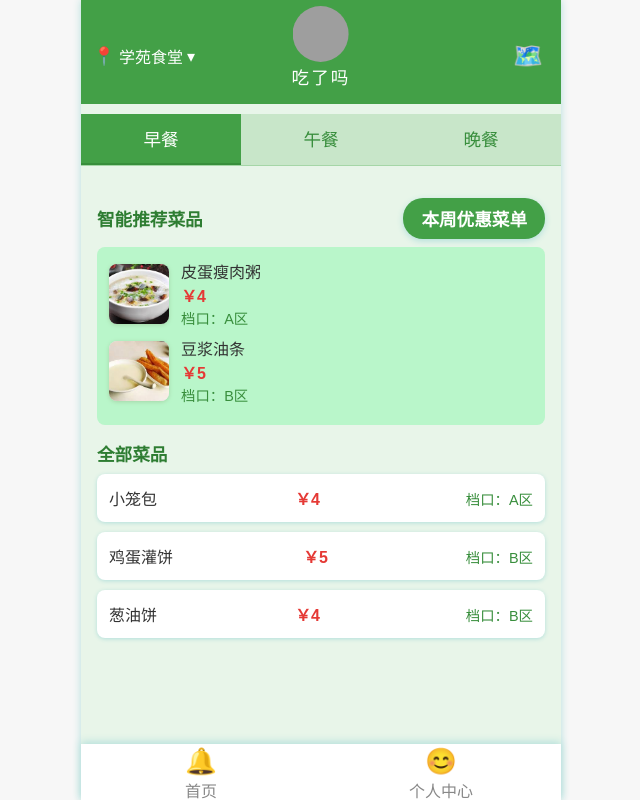
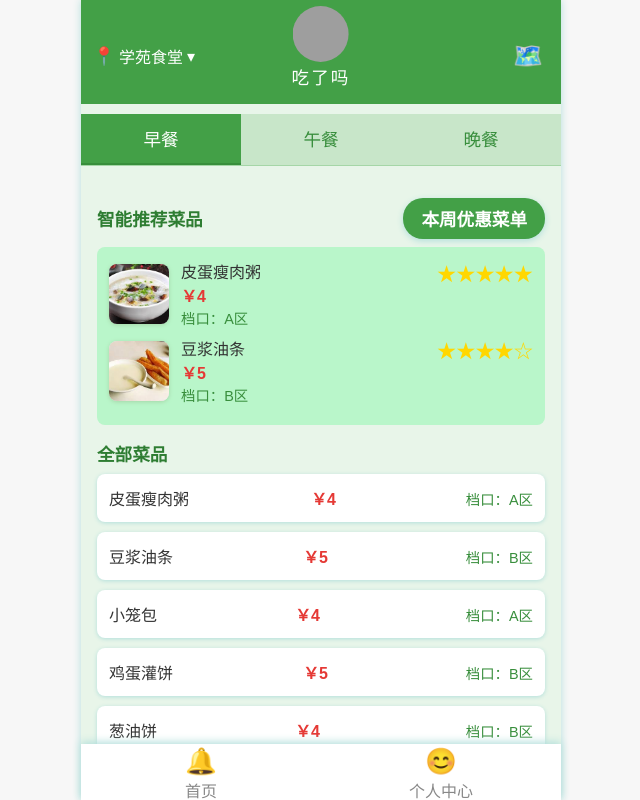
Before and after one commit to YS0317/EAT_BJTU, a plain HTML site: page index.html in a window 1280 px wide. Shown: the whole page, without its empty margins (319-959 px from the left). Drawn offline with Linux system fonts and the light colour scheme; grey boxes are pictures that could not be loaded; a web font is replaced by a local one.

Commit message:
Update index.html

```diff
--- a/index.html
+++ b/index.html
@@ -170,6 +170,14 @@
     }
     .recommend-info {
       flex: 1;
+      display: flex;
+      flex-direction: column;
+    }
+    .recommend-stars {
+      margin-left: 12px;
+      font-size: 1.2em;
+      color: #FFD700;
+      align-self: flex-start;
     }
     .recommend-info .price {
       color: #e53935;
@@ -522,6 +530,7 @@
             <div class="price">￥4</div>
             <div class="location">档口：A区</div>
           </div>
+          <span class="recommend-stars">★★★★★</span>
         </div>
         <div class="recommend-item">
           <img src="豆浆油条.jfif" alt="豆浆油条">
@@ -530,6 +539,7 @@
             <div class="price">￥5</div>
             <div class="location">档口：B区</div>
           </div>
+          <span class="recommend-stars">★★★★☆</span>
         </div>
       </div>
       <div class="section-title">全部菜品</div>
@@ -553,6 +563,7 @@
             <div class="price">￥12</div>
             <div class="location">档口：D区</div>
           </div>
+          <span class="recommend-stars">★★★★★</span>
         </div>
         <div class="recommend-item">
           <img src="鱼香肉丝.jfif" alt="鱼香肉丝">
@@ -561,6 +572,7 @@
             <div class="price">￥15</div>
             <div class="location">档口：E区</div>
           </div>
+          <span class="recommend-stars">★★★★☆</span>
         </div>
       </div>
       <div class="section-title">全部菜品</div>
@@ -584,6 +596,7 @@
             <div class="price">￥16.8</div>
             <div class="location">档口：G区</div>
           </div>
+          <span class="recommend-stars">★★★★★</span>
         </div>
         <div class="recommend-item">
           <img src="清炒时蔬.jfif" alt="清炒时蔬">
@@ -592,6 +605,7 @@
             <div class="price">￥7</div>
             <div class="location">档口：H区</div>
           </div>
+          <span class="recommend-stars">★★★★☆</span>
         </div>
       </div>
       <div class="section-title">全部菜品</div>
@@ -666,8 +680,8 @@
       "学苑食堂": {
         breakfast: {
           recommend: [
-            { name: "皮蛋瘦肉粥", img: "皮蛋瘦肉粥.jfif", price: 4, location: "A区" },
-            { name: "豆浆油条", img: "豆浆油条.jfif", price: 5, location: "B区" }
+            { name: "皮蛋瘦肉粥", img: "皮蛋瘦肉粥.jfif", price: 4, location: "A区", star: 5 },
+            { name: "豆浆油条", img: "豆浆油条.jfif", price: 5, location: "B区", star: 4 }
           ],
           all: [
             { name: "小笼包", price: 4, location: "A区" },
@@ -677,8 +691,8 @@
         },
         lunch: {
           recommend: [
-            { name: "宫保鸡丁", img: "宫保鸡丁.jfif", price: 12, location: "D区" },
-            { name: "鱼香肉丝盖饭", img: "鱼香肉丝.jfif", price: 15, location: "E区" }
+            { name: "宫保鸡丁", img: "宫保鸡丁.jfif", price: 12, location: "D区", star: 5 },
+            { name: "鱼香肉丝盖饭", img: "鱼香肉丝.jfif", price: 15, location: "E区", star: 4 }
           ],
           all: [
             { name: "红烧排骨", price: 12, location: "D区" },
@@ -688,8 +702,8 @@
         },
         dinner: {
           recommend: [
-            { name: "番茄牛腩", img: "番茄牛腩.jpg", price: 16.8, location: "G区" },
-            { name: "清炒时蔬", img: "清炒时蔬.jfif", price: 7, location: "H区" }
+            { name: "番茄牛腩", img: "番茄牛腩.jpg", price: 16.8, location: "G区", star: 5 },
+            { name: "清炒时蔬", img: "清炒时蔬.jfif", price: 7, location: "H区", star: 4 }
           ],
           all: [
             { name: "麻婆豆腐", price: 7, location: "G区" },
@@ -701,8 +715,8 @@
       "明湖餐厅": {
         breakfast: {
           recommend: [
-            { name: "牛奶燕麦粥", img: "牛奶燕麦粥.jfif", price: 6, location: "A区" },
-            { name: "煎饺", img: "煎饺.jfif", price: 5, location: "B区" }
+            { name: "牛奶燕麦粥", img: "牛奶燕麦粥.jfif", price: 6, location: "A区", star: 5 },
+            { name: "煎饺", img: "煎饺.jfif", price: 5, location: "B区", star: 4 }
           ],
           all: [
             { name: "豆沙包", price: 3, location: "A区" },
@@ -712,8 +726,8 @@
         },
         lunch: {
           recommend: [
-            { name: "明湖烤鸭", img: "明湖烤鸭.jfif", price: 23.5, location: "D区" },
-            { name: "糖醋里脊", img: "糖醋里脊.jpg", price: 14, location: "E区" }
+            { name: "明湖烤鸭", img: "明湖烤鸭.jfif", price: 23.5, location: "D区", star: 5 },
+            { name: "糖醋里脊", img: "糖醋里脊.jpg", price: 14, location: "E区", star: 4 }
           ],
           all: [
             { name: "鱼香茄子", price: 8, location: "D区" },
@@ -723,8 +737,8 @@
         },
         dinner: {
           recommend: [
-            { name: "明湖烤鸭", img: "明湖烤鸭.jfif", price: 23.5, location: "D区" },
-            { name: "烤鸡腿", img: "烤鸡腿.jfif", price: 12, location: "G区" },
+            { name: "明湖烤鸭", img: "明湖烤鸭.jfif", price: 23.5, location: "D区", star: 5 },
+            { name: "烤鸡腿", img: "烤鸡腿.jfif", price: 12, location: "G区", star: 4 },
           ],
           all: [
             { name: "红烧豆腐", price: 7, location: "G区" },
@@ -767,12 +781,20 @@
               <div class="price">￥${item.price}</div>
               <div class="location">档口：${item.location}</div>
             </div>
+            <span class="recommend-stars">${item.star === 5 ? '★★★★★' : '★★★★☆'}</span>
           </div>
         `;
       });
-      // 全部菜品
+      // 全部菜品（推荐+全部，去重）
+      const allDishesMap = {};
+      meal.recommend.forEach(item => {
+        allDishesMap[item.name] = item;
+      });
+      meal.all.forEach(item => {
+        allDishesMap[item.name] = item;
+      });
       let allHtml = '';
-      meal.all.forEach(item => {
+      Object.values(allDishesMap).forEach(item => {
         allHtml += `<li class="dish-item">${item.name} <span class="price">￥${item.price}</span><span class="location">档口：${item.location}</span></li>`;
       });
       // 渲染到当前激活的meal-list
```
